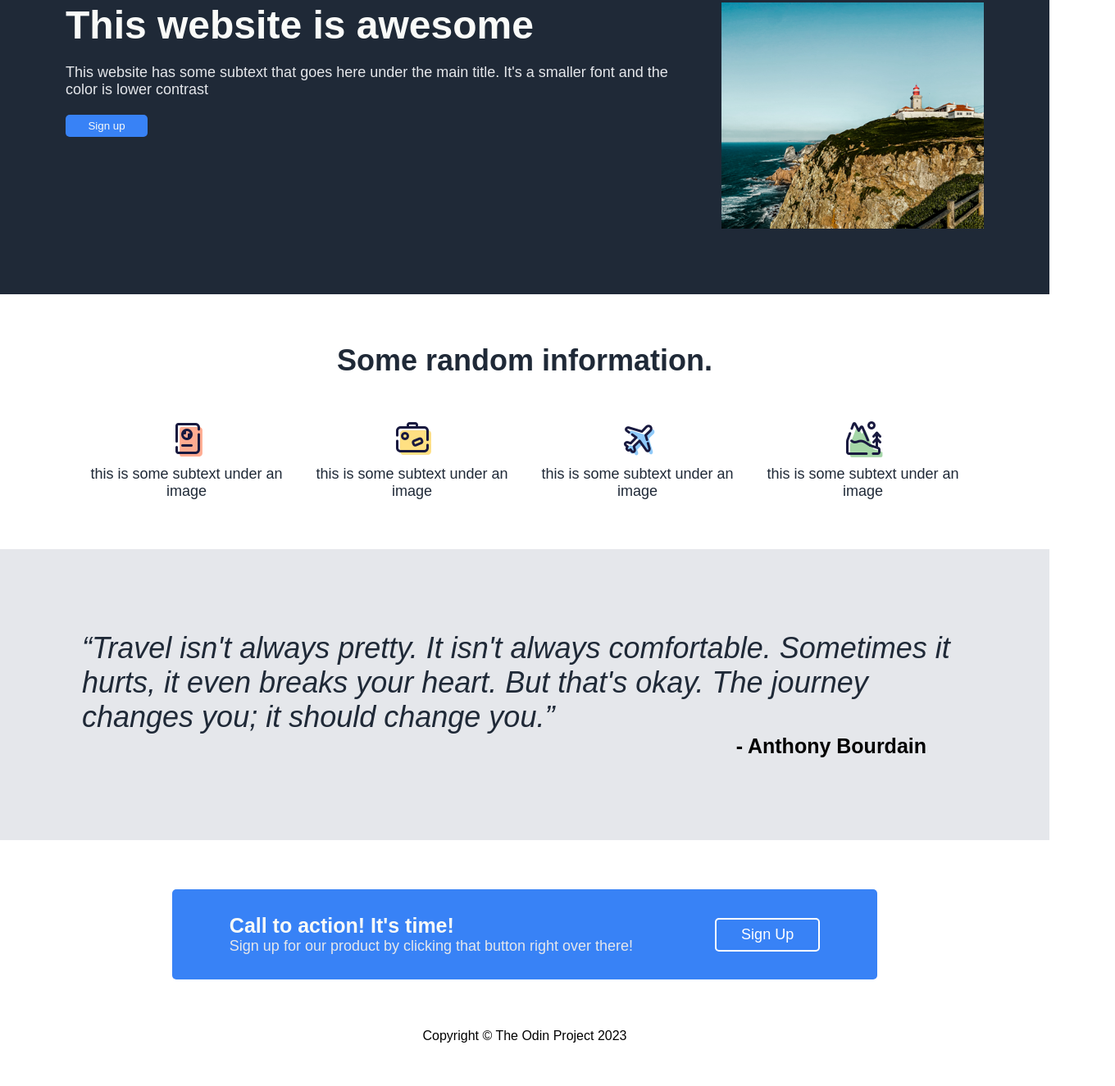
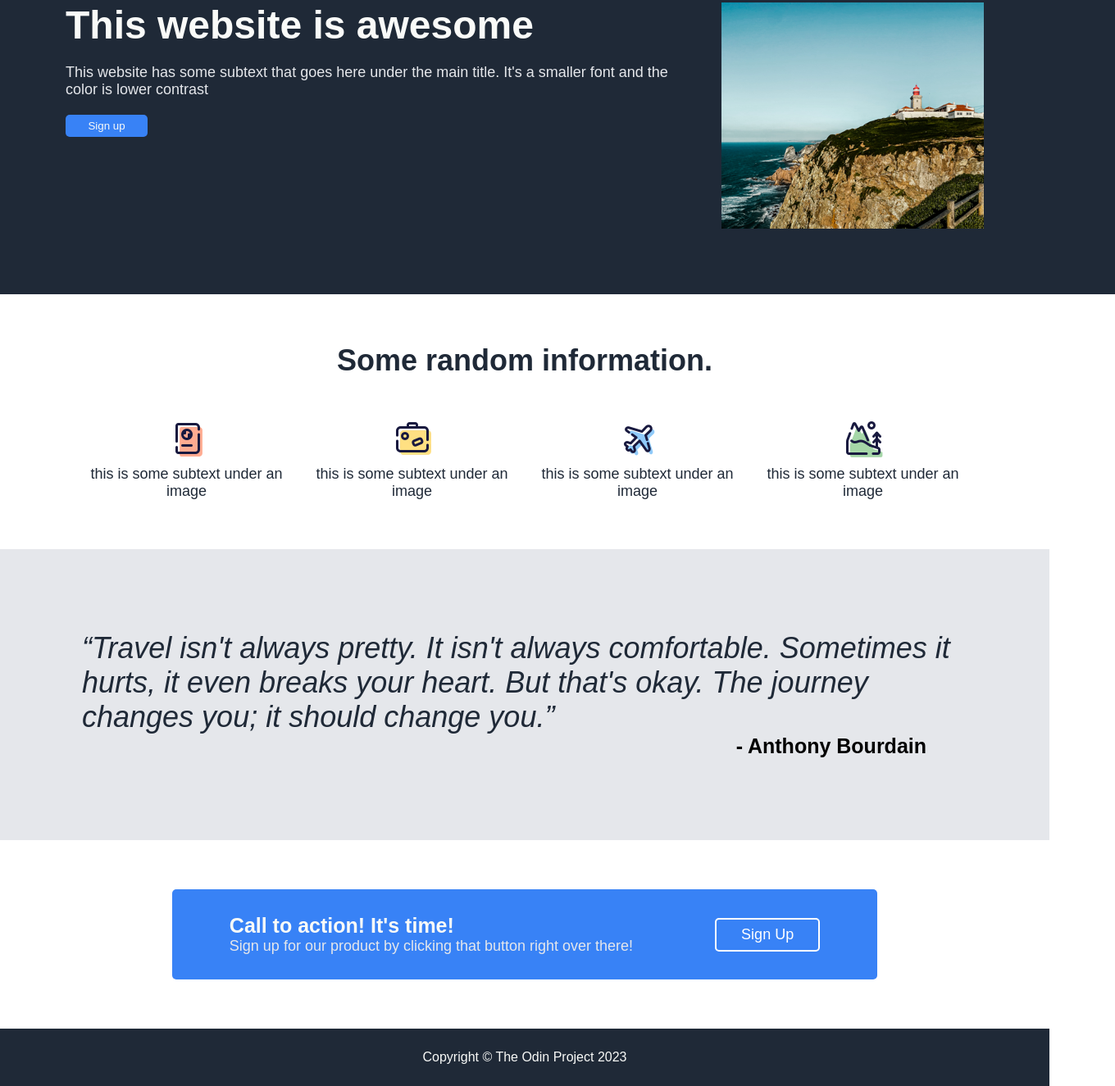
Before and after one commit to gvluu/Landing-Page-Project, a plain HTML site: page index.html in a window 1280 px wide. Shown: the part 154-1479 px from the top of the page at 82% size, 1360 px wide, since content can reach past the window. Before the commit the page ends 1427 px from the top, so only its background shows below. Drawn offline with Linux system fonts and the light colour scheme; files whose address does not match are found by name.

Commit message:
Adjust header margins and flex properties

```diff
--- a/styles.css
+++ b/styles.css
@@ -7,17 +7,19 @@ body {
     flex-direction: column;
     justify-content: center;
     align-items: center;
+    flex: auto;
 }
 
 .Navy {
     background-color: #1f2937;
-    padding: 0px 80px;
+    padding: 0 80px;
+    width: 100%;
 }
 
 .Header {
     display: flex;
     justify-content: space-between;
-    padding: 10px 0px;
+    padding: 10px 80px;
 }
 
 .Top-Left {
@@ -27,6 +29,7 @@ body {
     display: flex;
     align-items: center;
     justify-content: center;
+    flex-wrap: wrap;
 }
 
 ul {
@@ -44,7 +47,7 @@ ul {
     display: flex;
     justify-content: space-around;
     gap: 60px;
-    padding: 80px 0px;
+    padding: 80px 80px;
 }
 
 .Left-Side {
@@ -171,3 +174,13 @@ ul {
     display: flex;
     flex-shrink: 0;
 }
+
+.Footer {
+    display: flex;
+    background-color: #1f2937;
+    color: #f9faf8;
+    justify-content: center;
+    align-items: center;
+    height: 70px;
+    width: 100%;
+}
```
Also changed, not shown: index.html (+1 -2 lines).
